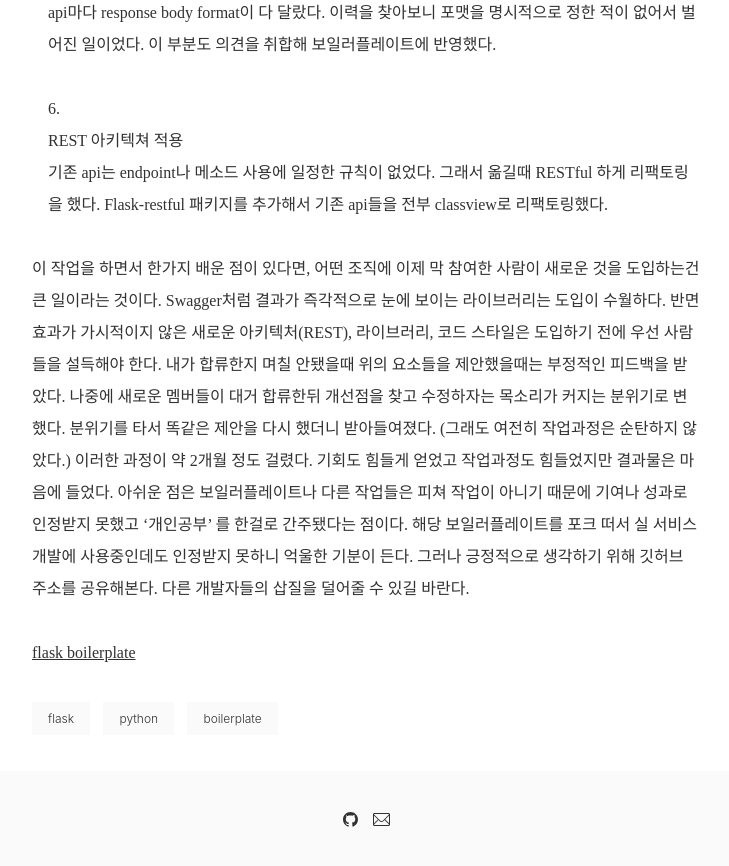
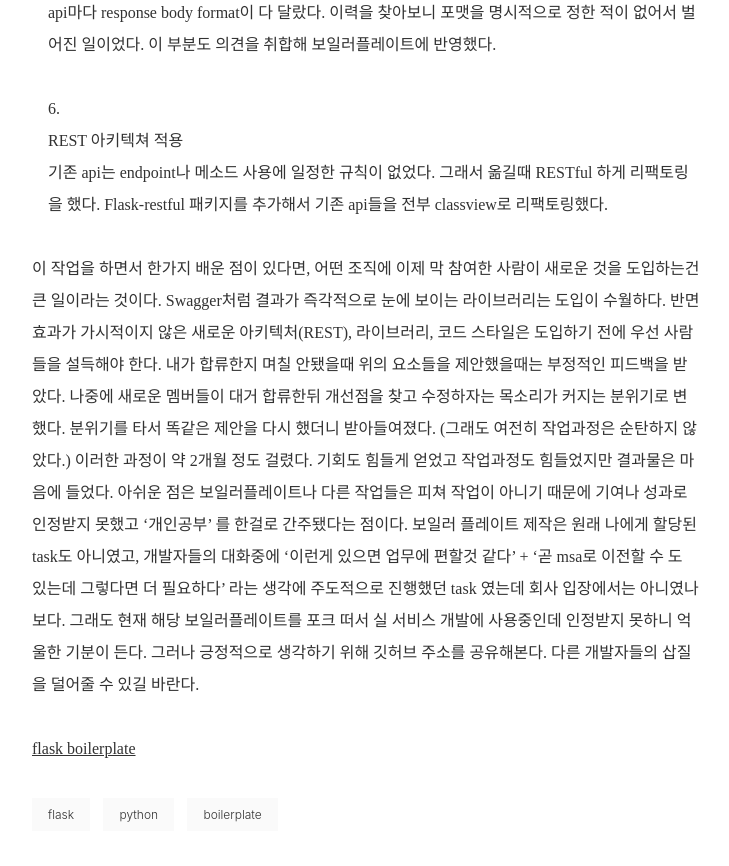
Before and after one commit to suhyunbaik/suhyunbaik.github.io, a Jekyll site: the page built from _posts/2019-09-04-accomplishments-on-probation period.markdown, in a window 1280 px wide and 900 px high, scrolled down 1852 px. Shown: the top 866 px of the window, without its empty margins (274-1003 px from the left). Built offline with Jekyll 4.4.1, drawn with Linux system fonts in a browser that asks for light colours.

Commit message:
Feat: 수정

```diff
--- a/_posts/2019-09-04-accomplishments-on-probation period.markdown
+++ b/_posts/2019-09-04-accomplishments-on-probation period.markdown
@@ -38,6 +38,6 @@
 기존 api는 endpoint나 메소드 사용에 일정한 규칙이 없었다. 그래서 옮길때 RESTful 하게 리팩토링을 했다. Flask-restful 패키지를 추가해서 기존 api들을 전부 classview로 리팩토링했다.
 
 이 작업을 하면서 한가지 배운 점이 있다면, 어떤 조직에 이제 막 참여한 사람이 새로운 것을 도입하는건 큰 일이라는 것이다. Swagger처럼 결과가 즉각적으로 눈에 보이는 라이브러리는 도입이 수월하다. 반면 효과가 가시적이지 않은 새로운 아키텍처(REST), 라이브러리, 코드 스타일은 도입하기 전에 우선 사람들을 설득해야 한다. 내가 합류한지 며칠 안됐을때 위의 요소들을 제안했을때는 부정적인 피드백을 받았다. 나중에 새로운 멤버들이 대거 합류한뒤 개선점을 찾고 수정하자는 목소리가 커지는 분위기로 변했다. 분위기를 타서 똑같은 제안을 다시 했더니 받아들여졌다. (그래도 여전히 작업과정은 순탄하지 않았다.) 이러한 과정이 약 2개월 정도 걸렸다. 기회도 힘들게 얻었고 작업과정도 힘들었지만 결과물은 마음에 들었다.
-아쉬운 점은 보일러플레이트나 다른 작업들은 피쳐 작업이 아니기 때문에 기여나 성과로 인정받지 못했고 ‘개인공부' 를 한걸로 간주됐다는 점이다. 해당 보일러플레이트를 포크 떠서 실 서비스 개발에 사용중인데도 인정받지 못하니 억울한 기분이 든다. 그러나 긍정적으로 생각하기 위해 깃허브 주소를 공유해본다. 다른 개발자들의 삽질을 덜어줄 수 있길 바란다.
+아쉬운 점은 보일러플레이트나 다른 작업들은 피쳐 작업이 아니기 때문에 기여나 성과로 인정받지 못했고 ‘개인공부' 를 한걸로 간주됐다는 점이다. 보일러 플레이트 제작은 원래 나에게 할당된 task도 아니였고, 개발자들의 대화중에 '이런게 있으면 업무에 편할것 같다' + '곧 msa로 이전할 수 도 있는데 그렇다면 더 필요하다' 라는 생각에 주도적으로 진행했던 task 였는데 회사 입장에서는 아니였나보다. 그래도 현재 해당 보일러플레이트를 포크 떠서 실 서비스 개발에 사용중인데 인정받지 못하니 억울한 기분이 든다. 그러나 긍정적으로 생각하기 위해 깃허브 주소를 공유해본다. 다른 개발자들의 삽질을 덜어줄 수 있길 바란다.
 
 [flask boilerplate](https://github.com/suhyunbaik/flask-restplus-boilerplate)
```
